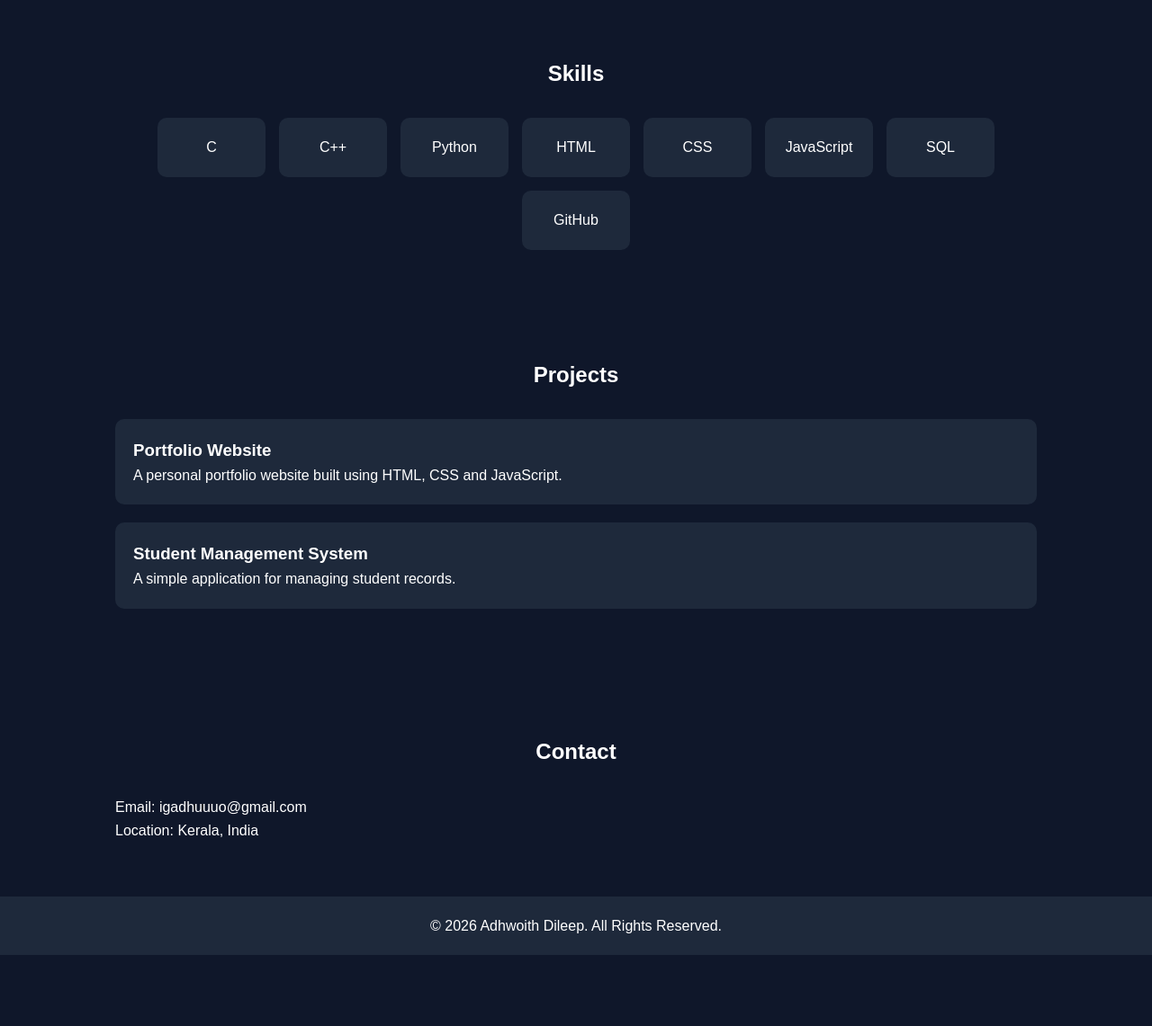
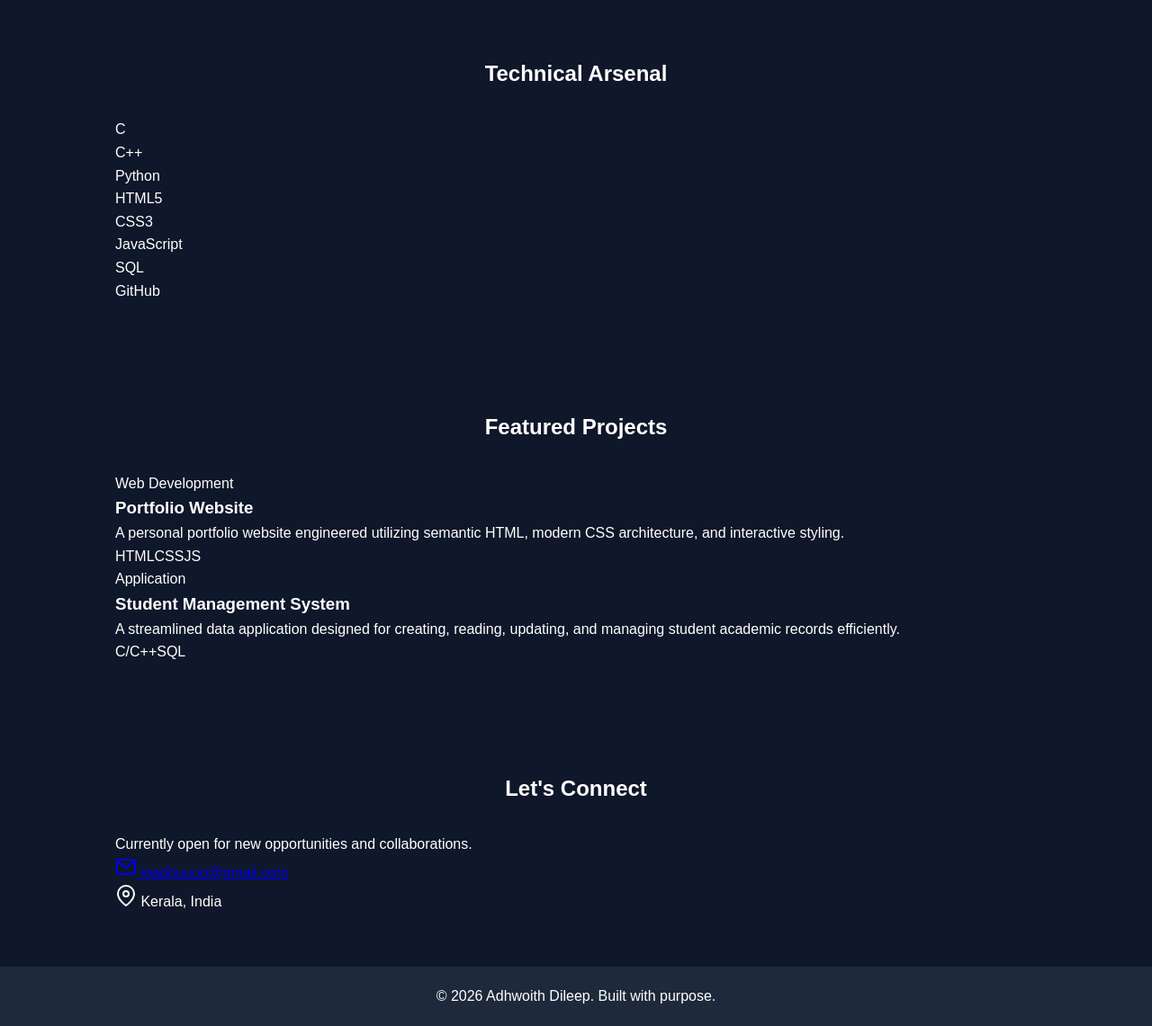
Before and after one commit to igadhuuuo-netizen/portfolio, a plain HTML site: page index.html in a window 1280 px wide. Shown: the part 1055-2196 px from the top of the page at 90% size. Before the commit the page ends 2117 px from the top, so only its background shows below. Drawn offline with Linux system fonts and the light colour scheme.

Commit message:
Update index.html

```diff
--- a/index.html
+++ b/index.html
@@ -1,77 +1,128 @@
 <!DOCTYPE html>
-<html lang="en">
+<html lang="en" class="scroll-smooth">
 <head>
     <meta charset="UTF-8">
     <meta name="viewport" content="width=device-width, initial-scale=1.0">
+    <meta name="description" content="Portfolio of Adhwoith Dileep - Student, Developer, and Technology Enthusiast based in Kerala, India.">
     <title>Adhwoith Dileep | Portfolio</title>
+    <link href="https://fonts.googleapis.com/css2?family=Outfit:wght@300;400;600;800&family=Fira+Code:wght@400;500&display=swap" rel="stylesheet">
     <link rel="stylesheet" href="style.css">
 </head>
 <body>
 
-    <header>
-        <nav>
-            <h2>Adhwoith Dileep</h2>
-            <ul>
-                <li><a href="#about">About</a></li>
-                <li><a href="#skills">Skills</a></li>
-                <li><a href="#projects">Projects</a></li>
-                <li><a href="#contact">Contact</a></li>
+    <div class="bg-shapes">
+        <div class="shape blob-1"></div>
+        <div class="shape blob-2"></div>
+    </div>
+
+    <header class="glass-nav">
+        <nav aria-label="Main Navigation">
+            <h2 class="logo">Adhwoith<span>.</span></h2>
+            <ul class="nav-links">
+                <li><a href="#about" class="hover-underline">About</a></li>
+                <li><a href="#skills" class="hover-underline">Skills</a></li>
+                <li><a href="#projects" class="hover-underline">Projects</a></li>
+                <li><a href="#contact" class="hover-underline">Contact</a></li>
             </ul>
         </nav>
     </header>
 
-    <section class="hero">
-        <h1>Hi, I'm Adhwoith Dileep</h1>
-        <p>Student | Developer | Technology Enthusiast</p>
-        <a href="#contact" class="btn">Contact Me</a>
+    <main>
+        <section id="hero" class="hero fade-in">
+            <div class="hero-content">
+                <p class="mono-greeting">Hello, World! I am</p>
+                <h1 class="glitch-text" data-text="Adhwoith Dileep">Adhwoith Dileep</h1>
+                <p class="subtitle">Student <span class="divider">|</span> Developer <span class="divider">|</span> Technology Enthusiast</p>
+                <div class="hero-actions">
+                    <a href="#contact" class="btn btn-primary">Contact Me</a>
+                    <a href="#projects" class="btn btn-outline">View Work</a>
+                </div>
+            </div>
         </section>
 
-    <section id="about">
+        <section id="about" class="section-padding fade-in">
+            <div class="section-header">
                 <h2>About Me</h2>
+                <div class="header-line"></div>
+            </div>
+            <div class="about-grid">
+                <div class="about-text glass-panel">
                     <p>
                         I am Adhwoith Dileep, a passionate student interested in
                         programming, web development, and technology. I enjoy learning
                         new skills and building projects that solve real-world problems.
                     </p>
-    </section>
-
-    <section id="skills">
-        <h2>Skills</h2>
-        <div class="cards">
-            <div class="card">C</div>
-            <div class="card">C++</div>
-            <div class="card">Python</div>
-            <div class="card">HTML</div>
-            <div class="card">CSS</div>
-            <div class="card">JavaScript</div>
-            <div class="card">SQL</div>
-            <div class="card">GitHub</div>
+                </div>
             </div>
         </section>
 
-    <section id="projects">
-        <h2>Projects</h2>
-
-        <div class="project">
-            <h3>Portfolio Website</h3>
-            <p>A personal portfolio website built using HTML, CSS and JavaScript.</p>
+        <section id="skills" class="section-padding fade-in">
+            <div class="section-header">
+                <h2>Technical Arsenal</h2>
+                <div class="header-line"></div>
             </div>
-
-        <div class="project">
-            <h3>Student Management System</h3>
-            <p>A simple application for managing student records.</p>
+            <div class="skills-grid">
+                <div class="skill-tag"><span>C</span></div>
+                <div class="skill-tag"><span>C++</span></div>
+                <div class="skill-tag"><span>Python</span></div>
+                <div class="skill-tag"><span>HTML5</span></div>
+                <div class="skill-tag"><span>CSS3</span></div>
+                <div class="skill-tag"><span>JavaScript</span></div>
+                <div class="skill-tag"><span>SQL</span></div>
+                <div class="skill-tag"><span>GitHub</span></div>
             </div>
-
         </section>
 
-    <section id="contact">
-        <h2>Contact</h2>
-        <p>Email: igadhuuuo@gmail.com</p>
-        <p>Location: Kerala, India</p>
+        <section id="projects" class="section-padding fade-in">
+            <div class="section-header">
+                <h2>Featured Projects</h2>
+                <div class="header-line"></div>
+            </div>
+            <div class="project-showcase">
+                <article class="project-card glass-panel">
+                    <div class="project-content">
+                        <span class="project-overline">Web Development</span>
+                        <h3>Portfolio Website</h3>
+                        <p>A personal portfolio website engineered utilizing semantic HTML, modern CSS architecture, and interactive styling.</p>
+                        <div class="tech-stack">
+                            <span>HTML</span><span>CSS</span><span>JS</span>
+                        </div>
+                    </div>
+                </article>
+
+                <article class="project-card glass-panel">
+                    <div class="project-content">
+                        <span class="project-overline">Application</span>
+                        <h3>Student Management System</h3>
+                        <p>A streamlined data application designed for creating, reading, updating, and managing student academic records efficiently.</p>
+                        <div class="tech-stack">
+                            <span>C/C++</span><span>SQL</span>
+                        </div>
+                    </div>
+                </article>
+            </div>
         </section>
 
+        <section id="contact" class="section-padding fade-in">
+            <div class="contact-wrapper glass-panel">
+                <h2>Let's Connect</h2>
+                <p>Currently open for new opportunities and collaborations.</p>
+                <div class="contact-info">
+                    <a href="mailto:igadhuuuo@gmail.com" class="contact-link">
+                        <svg width="24" height="24" viewBox="0 0 24 24" fill="none" stroke="currentColor" stroke-width="2"><path d="M4 4h16c1.1 0 2 .9 2 2v12c0 1.1-.9 2-2 2H4c-1.1 0-2-.9-2-2V6c0-1.1.9-2 2-2z"></path><polyline points="22,6 12,13 2,6"></polyline></svg>
+                        igadhuuuo@gmail.com
+                    </a>
+                    <div class="contact-link">
+                        <svg width="24" height="24" viewBox="0 0 24 24" fill="none" stroke="currentColor" stroke-width="2"><path d="M21 10c0 7-9 13-9 13s-9-6-9-13a9 9 0 0 1 18 0z"></path><circle cx="12" cy="10" r="3"></circle></svg>
+                        Kerala, India
+                    </div>
+                </div>
+            </div>
+        </section>
+    </main>
+
     <footer>
-        <p>© 2026 Adhwoith Dileep. All Rights Reserved.</p>
+        <p>© 2026 Adhwoith Dileep. Built with purpose.</p>
     </footer>
 
 </body>
```
Lines whose indentation alone changed are shown as unchanged.
